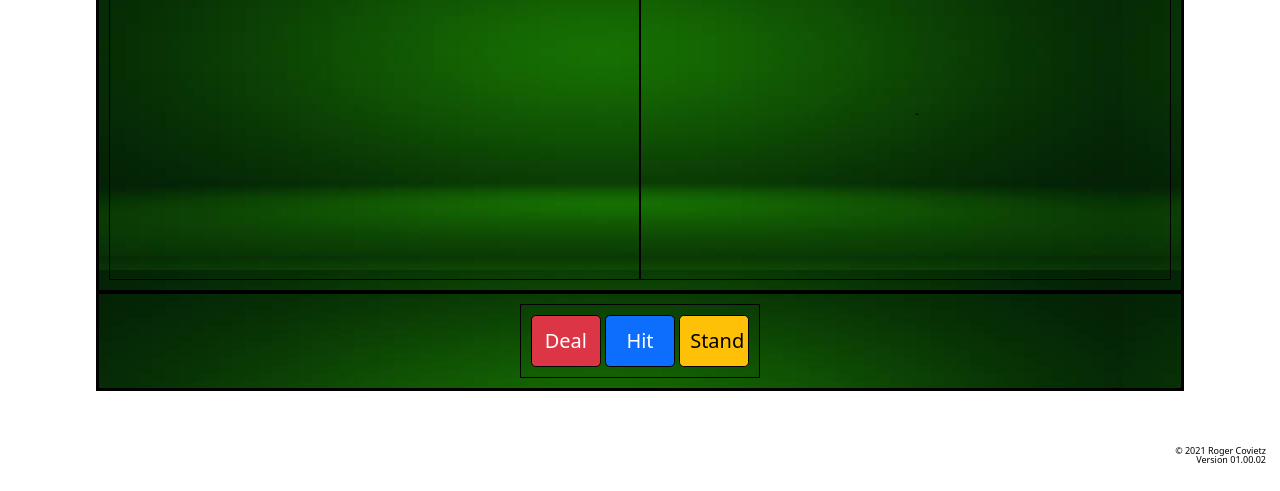
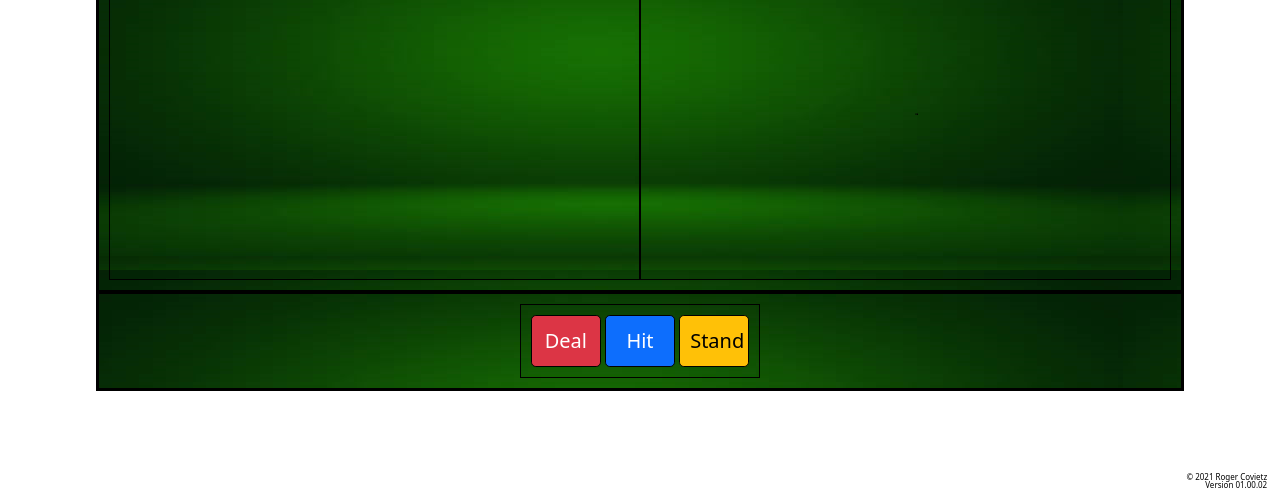
Before and after one commit to rogerc1894/Blackjack, a plain HTML site: page index.html in a window 1280 px wide. Shown: the part 309-800 px from the top of the page. Drawn offline with nearby package versions, Linux system fonts and the light colour scheme.

Commit message:
Update style.css

```diff
--- a/static/css/style.css
+++ b/static/css/style.css
@@ -1,3 +1,4 @@
+
 .container-1
 {
     border: 1px solid black;
@@ -69,11 +70,12 @@ th
     flex: 1;
     height: 350px;
     text-align: center;
+    overflow: auto;
 }
 
 .flex-blackjack-row-2 img
 {
-    width: 25%;
+    height: 40%;
     padding: 10px;
 }
 
@@ -92,21 +94,20 @@ th
 
 .copyright, .version
 {
-    position: absolute;
-    right: 1em;
-    font-size: 9px;
-    padding-right: 5px;
-    text-align: right;
+    margin: 0;
+    position: fixed;
+    right: 1%;
+    font-size: 8px;
     color: black;
 }
 
 .copyright
 {
-    bottom: 2em;
+    bottom: 1em;
 }
 
 
 .version
 {
-    bottom: 1em;
+    bottom: 0;
 }
```
